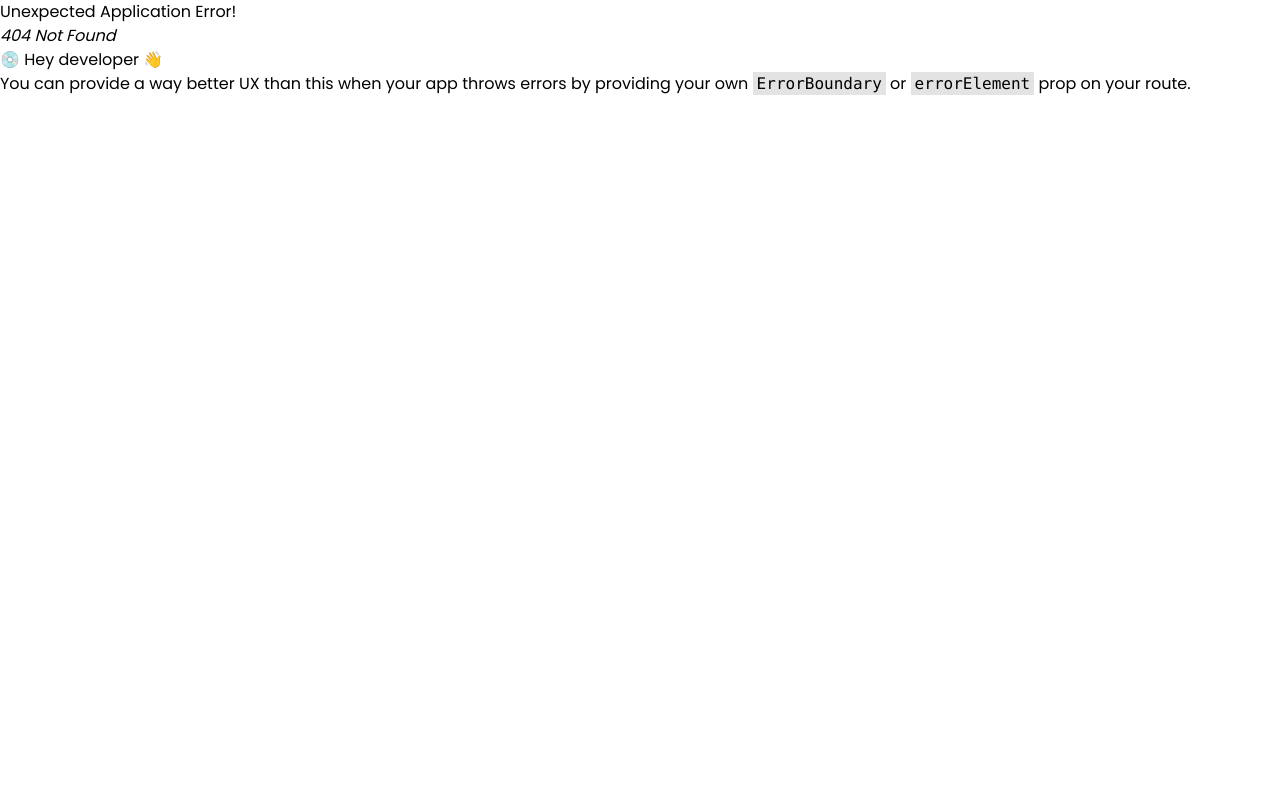
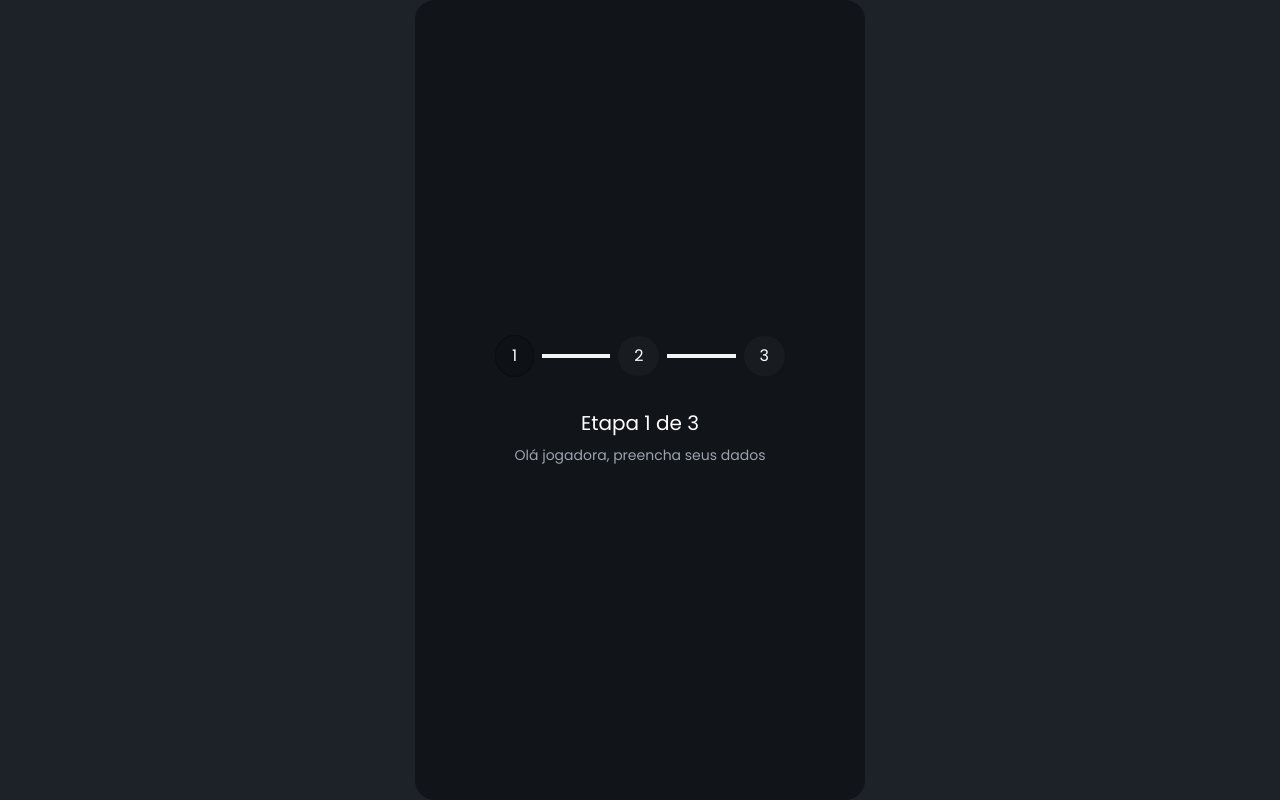
Before and after one commit to Bernardo07dev/Passa-Bola-Sprint-4, a React (Vite) app in the folder Passa-Bola/: page /Fase1 in a window 1280 px wide. Before the commit this address had no page. Built offline with nearby package versions, Linux system fonts and the light colour scheme.

Commit message:
atualiza

```diff
--- a/Passa-Bola/src/Welcome.jsx
+++ b/Passa-Bola/src/Welcome.jsx
@@ -16,7 +16,7 @@ const Welcome = () => {
           Se conecte, conheça jogadoras ou recrutadores conosco. Você quer criar uma conta de recrutador ou atleta?
         </p>
         <div className="grid gap-4 w-full mt-4 text-sm">
-          <button className="bg-blue-600 hover:bg-blue-700 text-white font-medium py-4 rounded-lg transition-colors">Sou uma Jogadora</button>
+          <button onClick={() => navigate('/Fase1')} className="bg-blue-600 hover:bg-blue-700 text-white font-medium py-4 rounded-lg transition-colors">Sou uma Jogadora</button>
           <button className="bg-gray-600 hover:bg-gray-700 text-white font-medium py-4 rounded-lg transition-colors">Sou um Recrutador</button>
         </div>
         <p className="text-gray-400 mt-4 text-sm">
--- a/Passa-Bola/src/components/NumFase/NumFase.jsx
+++ b/Passa-Bola/src/components/NumFase/NumFase.jsx
@@ -6,19 +6,19 @@ const NumFase = ({passoAtual, Link1, Link2, Link3}) => {
 
     return (
         <div className="w-full flex justify-between items-center p-4 gap-2 mb-4 cursor-pointer">
-            <div onClick={() => navigate(Link1)} className={`bg-gray-100 px-4 py-2 rounded-full border-[#53535300] ${passoAtual >= 1 ? "ativo" : ""}`}>
+            <div onClick={() => navigate(Link1)} className={`bg-[#f3f4f625] px-4 py-2 rounded-full border-[#53535300] ${passoAtual >= 1 ? "ativo" : ""}`}>
                 <p>1</p>
             </div>
 
             <div className="flex-grow h-1 bg-gray-100"></div>
 
-            <div onClick={() => navigate(Link2)} className={`cursor-pointer bg-gray-100 px-4 py-2 rounded-full border-[#53535300] ${passoAtual >= 2 ? "ativo" : ""}`}>
+            <div onClick={() => navigate(Link2)} className={`cursor-pointer bg-[#f3f4f608] px-4 py-2 rounded-full border-[#53535300] ${passoAtual >= 2 ? "ativo" : ""}`}>
                 <p>2</p>
             </div>
 
             <div className="flex-grow h-1 bg-gray-100"></div>
 
-            <div onClick={() => navigate(Link3)} className={`bg-gray-100 px-4 py-2 cursor-pointer rounded-full border-[#53535300] ${passoAtual >= 3 ? "ativo" : ""}`}>
+            <div onClick={() => navigate(Link3)} className={`bg-[#f3f4f608] px-4 py-2 cursor-pointer rounded-full border-[#53535300] ${passoAtual >= 3 ? "ativo" : ""}`}>
                 <p>3</p>
             </div>
         </div>
--- a/Passa-Bola/src/components/Structure.jsx
+++ b/Passa-Bola/src/components/Structure.jsx
@@ -1,7 +1,7 @@
 const Structure = ({children}) => {
     return (
     <div className="flex justify-center items-center w-full min-h-screen bg-[#1D2228]">
-        <div className='min-h-screen w-[450px] bg-[#111418] rounded-[20px] p-8 text-white flex justify-center items-center'>
+        <div className='min-h-screen w-[450px] bg-[#111418] rounded-[20px] px-12 text-white flex justify-center items-center'>
             {children}
         </div>
     </div>
--- a/Passa-Bola/src/main.jsx
+++ b/Passa-Bola/src/main.jsx
@@ -3,6 +3,7 @@ import { createRoot } from 'react-dom/client'
 import './index.css'
 import Welcome from './Welcome.jsx'
 import Login from './pages/Login.jsx'
+import Fase1 from './pages/atleta/at-fase-1.jsx'
 import { createBrowserRouter, RouterProvider } from 'react-router-dom'
 
 const router = createBrowserRouter([
@@ -13,6 +14,10 @@ const router = createBrowserRouter([
   {
     path: '/login',
     element: <Login />,
+  },
+  {
+    path: '/Fase1',
+    element: <Fase1 />,
   }
 ])
 
--- a/Passa-Bola/src/pages/Login.jsx
+++ b/Passa-Bola/src/pages/Login.jsx
@@ -5,7 +5,7 @@ const Login = () => {
     return(
         <Structure>
             {
-                <div className="w-full grid justify-items-center mx-4">
+                <div className="w-full grid justify-items-center mt-8">
                     <h1 className="text-xl mb-2">Faça seu login</h1>
                     <form className="w-full" action="">
                         <CampoTexto label="E-mail" placeholder="Digite seu E-mail" InputId="email"></CampoTexto>
--- a/Passa-Bola/src/pages/atleta/at-fase-1.jsx
+++ b/Passa-Bola/src/pages/atleta/at-fase-1.jsx
@@ -7,7 +7,7 @@ const Fase1 = () => {
             <div className="w-full grid justify-items-center mx-4">
                 <NumFase passoAtual={1} Link1="/atleta/fase-1" Link2="/atleta/fase-2" Link3="/atleta/fase-3" />
                 <h1 className="text-xl mb-2">Etapa 1 de 3</h1>
-                <p className="text-gray-400 text-sm mb-4">Adicione suas informações básicas.</p>
+                <p className="text-gray-400 text-sm mb-4">Olá jogadora, preencha seus dados</p>
                 {/* Adicione os campos do formulário para a fase 1 aqui */}
             </div>
         </Structure>
```
